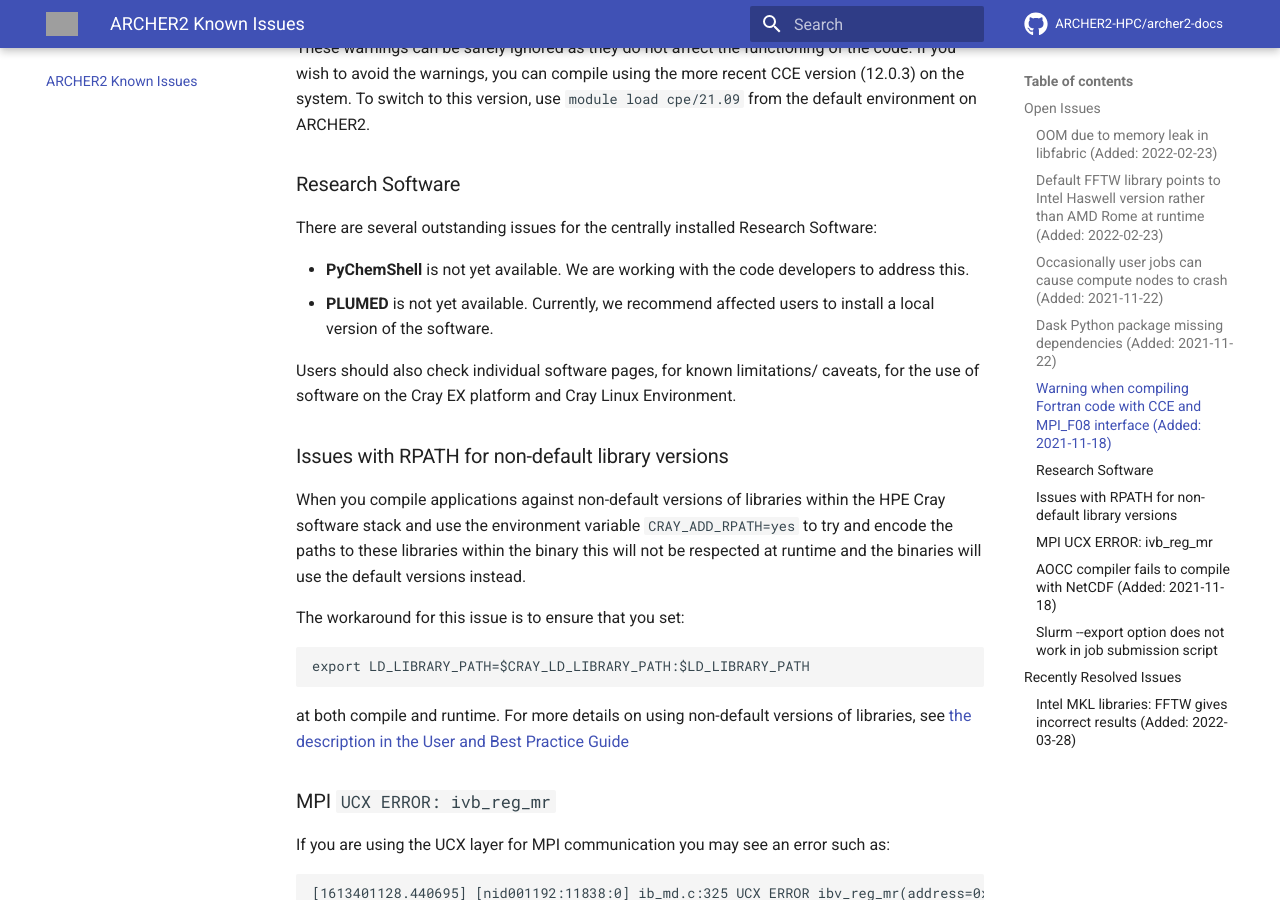
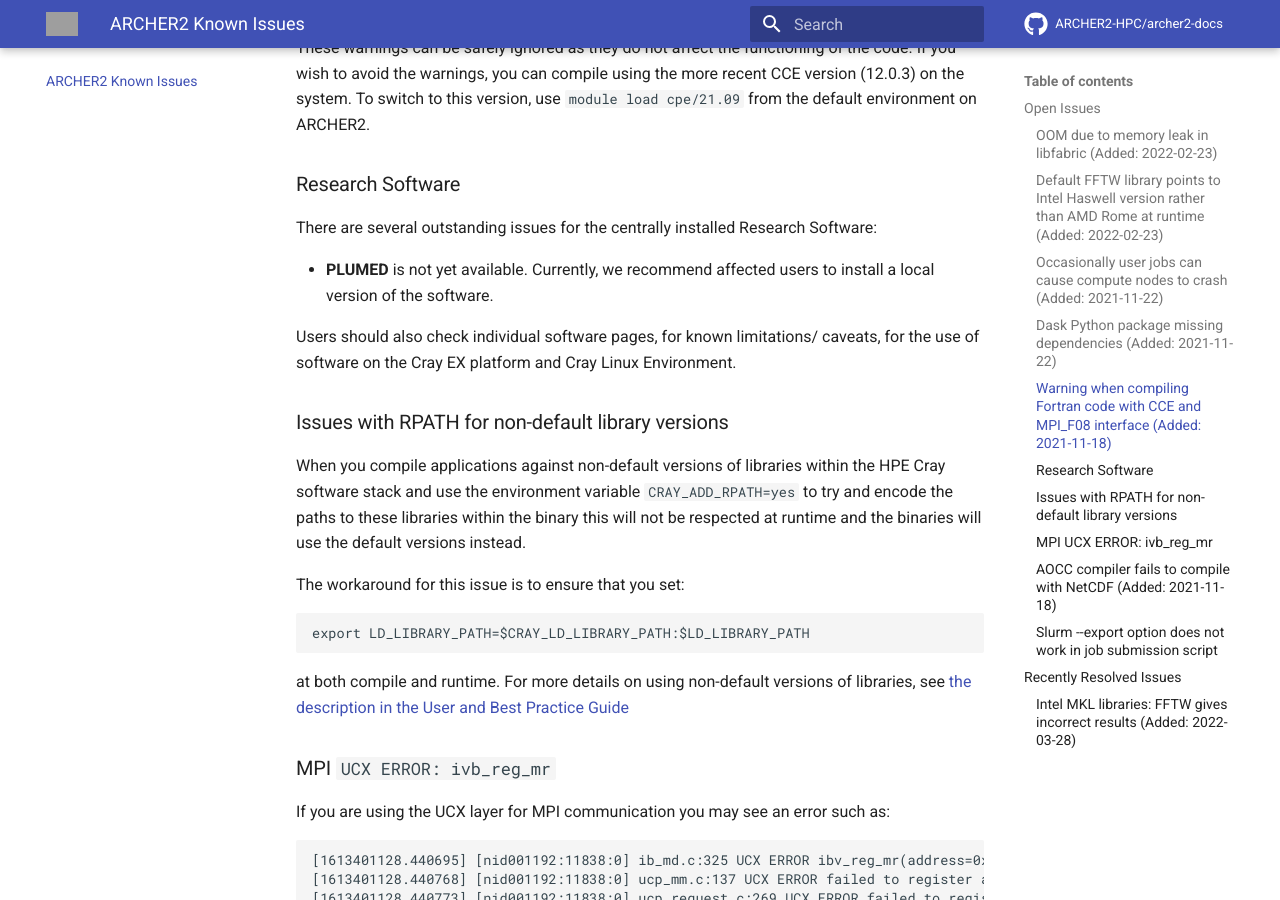
Before and after one commit to ARCHER2-HPC/archer2-docs, an MkDocs documentation site: the page built from docs/known-issues/index.md, in a window 1280 px wide and 900 px high, scrolled down 2040 px. Built offline with MkDocs 1.6.1 and Material for MkDocs 9.7.7, drawn with Linux system fonts in a browser that asks for light colours; comment, search, counter and statistics services are not loaded; grey boxes are pictures that could not be loaded.

Commit message:
Update index.md
Removing note saying that Py-ChemShell is unavailable

```diff
--- a/docs/known-issues/index.md
+++ b/docs/known-issues/index.md
@@ -80,7 +80,6 @@
 
 There are several outstanding issues for the centrally installed Research Software:
 
-- **PyChemShell** is not yet available. We are working with the code developers to address this.
 - **PLUMED** is not yet available. Currently, we recommend affected users to install a local version of the software.
 
 Users should also check individual software pages, for known limitations/ caveats, for the use of software on the Cray EX platform and Cray Linux Environment.
```
